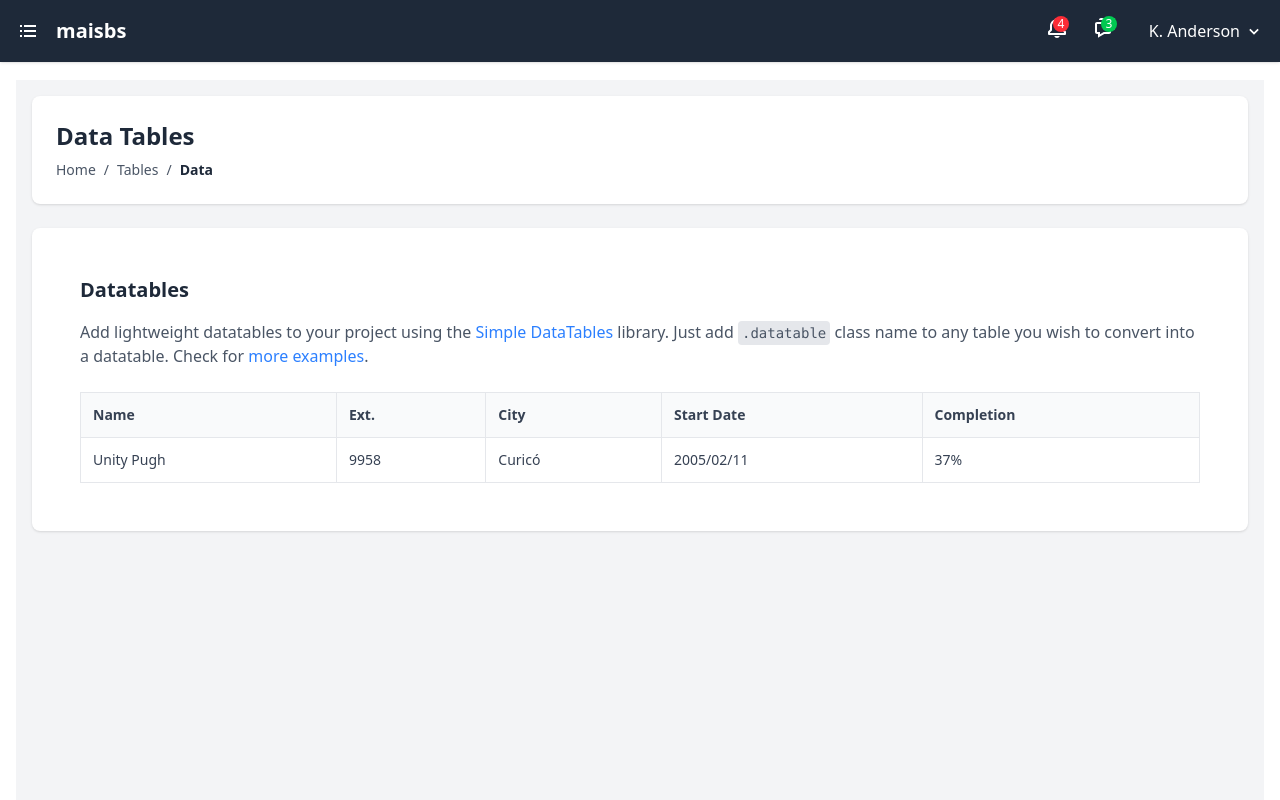
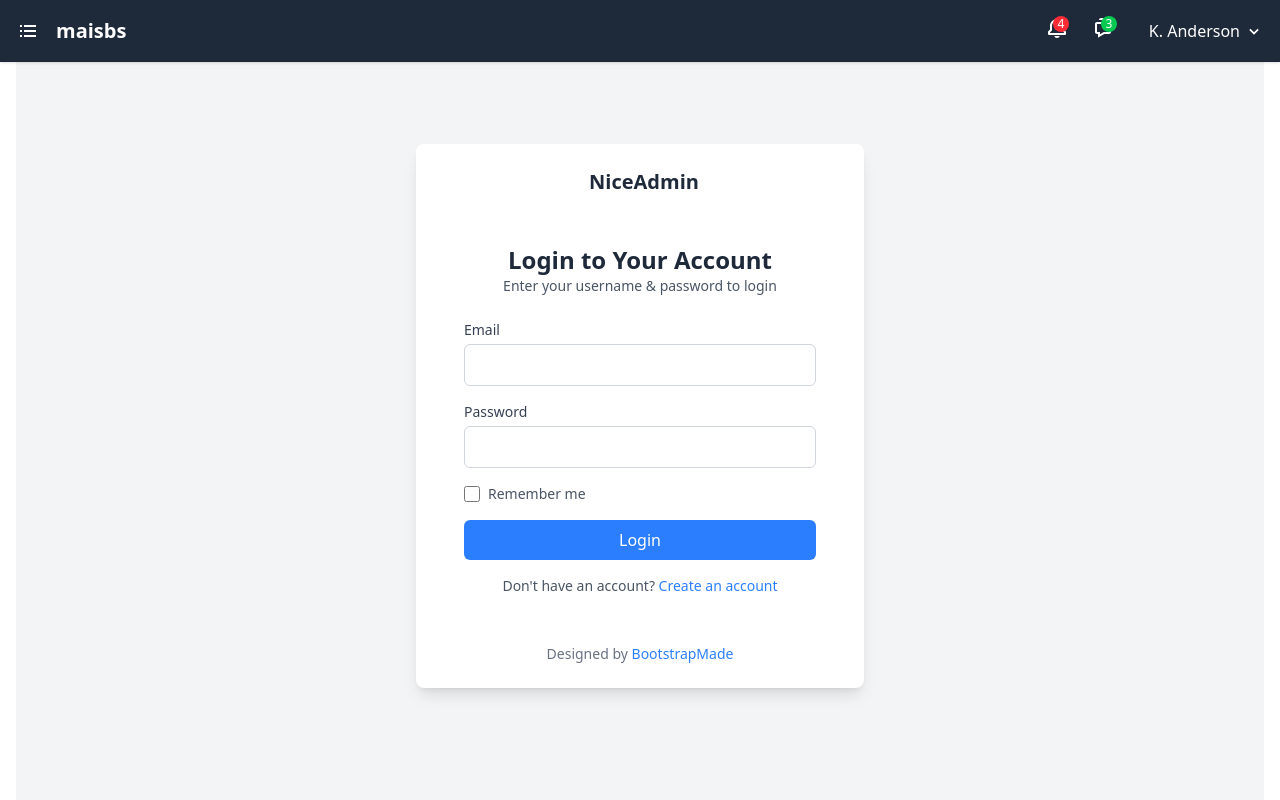
Before and after one commit to Hedriss10/platform-web-algotech, a React (Vite) app in the folder algotech/: page / in a window 1280 px wide. Shown: the top 800 px of the page. Built offline with nearby package versions, Linux system fonts and the light colour scheme.

Commit message:
fix: bad request and not message for users

```diff
--- /dev/null
+++ b/algotech/src/module/Login/Login.jsx
@@ -0,0 +1,157 @@
+import React, { useState } from "react";
+import { useNavigate } from "react-router-dom";
+import AuthService from "./Service/AuthService";
+import { notify } from "../utils/toastify";
+
+const Login = () => {
+  const [email, setEamil] = useState("");
+  const [password, setPassword] = useState("");
+  const [isLoading, setIsLoading] = useState(false);
+  const navigate = useNavigate();
+
+  const handleSubmit = async (e) => {
+    e.preventDefault();
+    setIsLoading(true);
+
+    try {
+      const response = await AuthService.AuthService(email, password);
+
+      // save token in localStorage
+      localStorage.setItem("access_token", response.metadata.access_token);
+
+      // head notification success
+      notify("Login realizado com sucesso!", { type: "success" });
+
+      // redirect to home
+      navigate("/");
+    } catch (error) {
+      notify("Erro interno do servidor", { type: "error" });
+    } finally {
+      setIsLoading(false);
+    }
+  };
+
+  return (
+    <main className="min-h-screen bg-gray-100 flex items-center justify-center p-4">
+      <div className="w-full max-w-md bg-white rounded-lg shadow-lg p-6">
+        {/* Logo */}
+        <div className="flex justify-center mb-6">
+          <a href="/" className="flex items-center">
+            {/* <img src="assets/img/logo.png" alt="Logo" className="h-12" /> */}
+            <span className="text-xl font-semibold text-gray-800 ml-2">
+              NiceAdmin
+            </span>
+          </a>
+        </div>
+
+        {/* Card de Login */}
+        <div className="bg-white rounded-lg">
+          <div className="p-6">
+            <div className="text-center mb-6">
+              <h5 className="text-2xl font-bold text-gray-800">
+                Login to Your Account
+              </h5>
+              <p className="text-sm text-gray-600">
+                Enter your username & password to login
+              </p>
+            </div>
+
+            {/* Formulário */}
+            <form onSubmit={handleSubmit} className="space-y-4">
+              {/* email */}
+              <div>
+                <label
+                  htmlFor="email"
+                  className="block text-sm font-medium text-gray-700"
+                >
+                  Email
+                </label>
+                <div className="mt-1">
+                  <input
+                    type="text"
+                    id="email"
+                    value={email}
+                    onChange={(e) => setEamil(e.target.value)}
+                    className="w-full px-3 py-2 border border-gray-300 rounded-md focus:outline-none focus:ring-2 focus:ring-blue-500"
+                    required
+                  />
+                </div>
+              </div>
+
+              {/* Password */}
+              <div>
+                <label
+                  htmlFor="password"
+                  className="block text-sm font-medium text-gray-700"
+                >
+                  Password
+                </label>
+                <div className="mt-1">
+                  <input
+                    type="password"
+                    id="password"
+                    value={password}
+                    onChange={(e) => setPassword(e.target.value)}
+                    className="w-full px-3 py-2 border border-gray-300 rounded-md focus:outline-none focus:ring-2 focus:ring-blue-500"
+                    required
+                  />
+                </div>
+              </div>
+
+              {/* Remember Me */}
+              <div className="flex items-center justify-between">
+                <div className="flex items-center">
+                  <input
+                    type="checkbox"
+                    id="rememberMe"
+                    className="h-4 w-4 text-blue-500 focus:ring-blue-500 border-gray-300 rounded"
+                  />
+                  <label
+                    htmlFor="rememberMe"
+                    className="ml-2 text-sm text-gray-600"
+                  >
+                    Remember me
+                  </label>
+                </div>
+              </div>
+
+              {/* Botão de Login */}
+              <div>
+                <button
+                  type="submit"
+                  disabled={isLoading}
+                  className="w-full bg-blue-500 text-white py-2 px-4 rounded-md hover:bg-blue-600 focus:outline-none focus:ring-2 focus:ring-blue-500 disabled:opacity-50"
+                >
+                  {isLoading ? "Loading..." : "Login"}
+                </button>
+              </div>
+
+              {/* Link para Registrar */}
+              <div className="text-center text-sm text-gray-600">
+                <p>
+                  Don't have an account?{" "}
+                  <a href="/register" className="text-blue-500 hover:underline">
+                    Create an account
+                  </a>
+                </p>
+              </div>
+            </form>
+          </div>
+        </div>
+
+        {/* Créditos */}
+        <div className="text-center text-sm text-gray-500 mt-6">
+          Designed by{" "}
+          <a
+            href="https://bootstrapmade.com/"
+            className="text-blue-500 hover:underline"
+          >
+            BootstrapMade
+          </a>
+        </div>
+      </div>
+    </main>
+  );
+};
+
+export default Login;
--- /dev/null
+++ b/algotech/src/module/Login/Service/AuthService.jsx
@@ -0,0 +1,35 @@
+import axios from "axios";
+import { notify } from "../../utils/toastify";
+
+const API_URL = import.meta.env.VITE_API_URL;
+
+const AuthService = async (username, password) => {
+  try {
+    const response = await axios.post(`${API_URL}/login`, {
+      username,
+      password,
+    });
+
+    console.log("Response Data:", response.data);
+
+    if (response.data.error) {
+      throw new Error(response.data.message_id);
+    }
+
+    notify("Login successful!", { type: "success" });
+    return response.data;
+  } catch (error) {
+    if (error.response?.status === 404) {
+      console.error("Error 404: Not Found");
+      notify("Usuário não existe.", { type: "warning" });
+    } else {
+      console.error("Error:", error.response?.data?.message_id || "An error occurred during login.");
+      notify(error.response?.data?.message_id || "An error occurred during login.", { type: "error" });
+    }
+    throw new Error(
+      error.response?.data?.message_id || "An error occurred during login."
+    );
+  }
+};
+
+export default { AuthService };
--- a/algotech/src/module/components/Header.jsx
+++ b/algotech/src/module/components/Header.jsx
@@ -16,15 +16,12 @@ const Header = ({ toggleAside }) => {
           <Icons.BiListUl className="h-6 w-6 cursor-pointer" />
         </button>
         <a href="/" className="flex items-center ml-4">
-          <span className="text-xl font-semibold hidden lg:block">
-            maisbs
-          </span>
+          <span className="text-xl font-semibold hidden lg:block">maisbs</span>
         </a>
       </div>
 
       {/* Menu de navegação */}
       <nav className="flex items-center space-x-6">
-
         {/* Ícone de notificações */}
         <div className="relative">
           <button className="text-white hover:text-gray-300 focus:outline-none">
--- a/algotech/src/module/components/Home.jsx
+++ b/algotech/src/module/components/Home.jsx
@@ -14,7 +14,10 @@ const Home = ({ isAsideOpen }) => {
         <nav className="mt-2">
           <ol className="flex space-x-2 text-sm text-gray-600">
             <li>
-              <a href="/" className="hover:text-blue-500 transition duration-300">
+              <a
+                href="/"
+                className="hover:text-blue-500 transition duration-300"
+              >
                 Home
               </a>
             </li>
--- /dev/null
+++ b/algotech/src/module/utils/toastify.jsx
@@ -0,0 +1,36 @@
+import { Flip, toast } from "react-toastify";
+
+export const notify = (
+  message,
+  {
+    type,
+    position = "bottom-right",
+    autoClose = 3000,
+    theme = "dark",
+  }
+) => {
+  const toastConfig = {
+    position,
+    autoClose,
+    hideProgressBar: true,
+    closeOnClick: true,
+    pauseOnHover: true,
+    draggable: true,
+    progress: undefined,
+    theme,
+    transition: Flip,
+  };
+
+  switch (type) {
+    case "success":
+      return toast.success(message, toastConfig);
+    case "error":
+      return toast.error(message, toastConfig);
+    case "info":
+      return toast.info(message, toastConfig);
+    case "warning":
+      return toast.warn(message, toastConfig);
+    default:
+      return toast(message, toastConfig);
+  }
+};
--- a/algotech/src/routes/Routes.jsx
+++ b/algotech/src/routes/Routes.jsx
@@ -1,5 +1,7 @@
+import React from "react";
 import { Routes, Route } from "react-router-dom";
 import Home from "../module/components/Home";
+import Login from "../module/Login/Login";
 
 /**
  * AppRoutes component.
@@ -13,7 +15,8 @@ import Home from "../module/components/Home";
 const AppRoutes = () => {
   return (
     <Routes>
-      <Route path="/" element={<Home />} />
+      <Route path="/" element={<Login />} />
+      <Route path="/home" element={<Home />} />
     </Routes>
   );
 };
```
Also changed, not shown: 1 other file (tests, documents, lock files or other folders).
